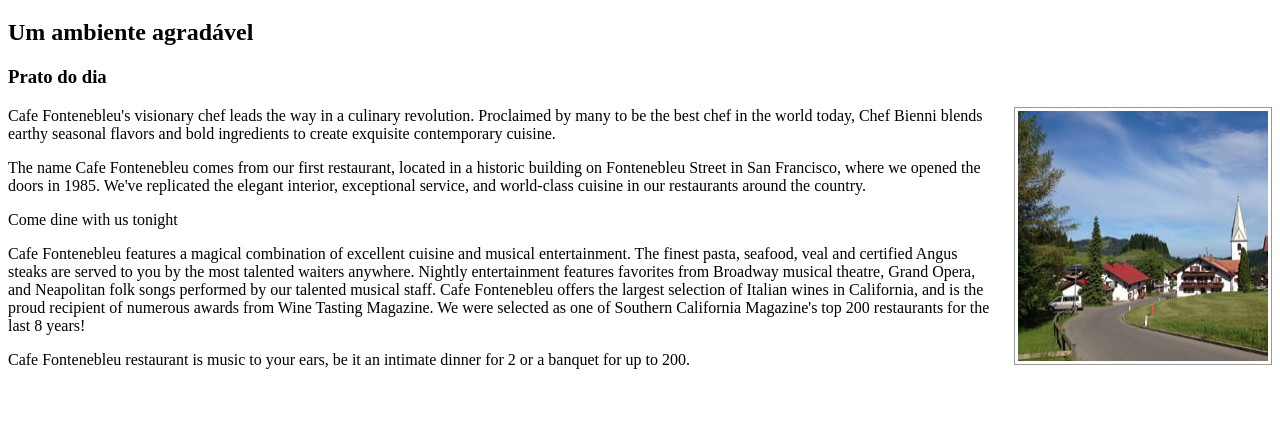
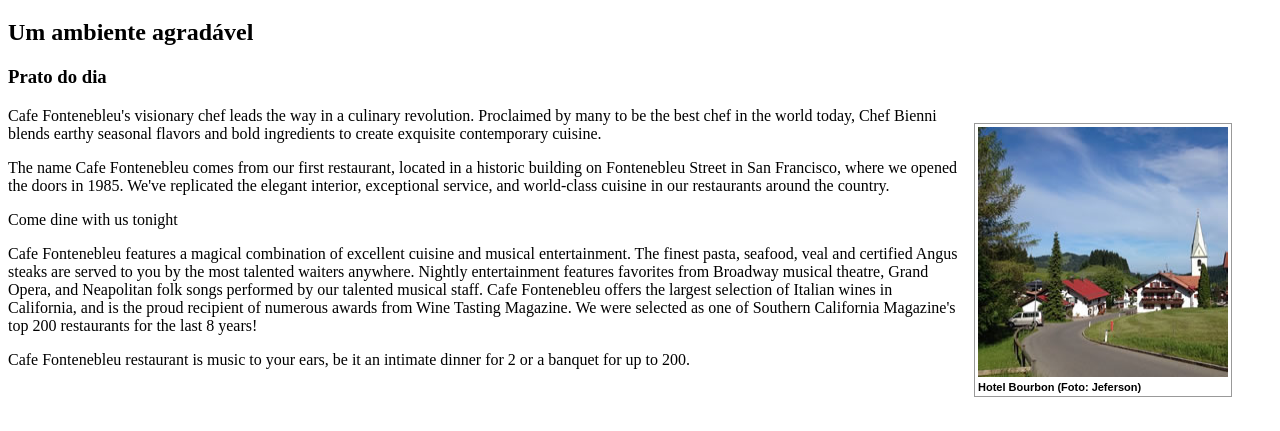
Before and after one commit to padilhasam/Desenvolvimento-Web, a plain HTML site: page exercicios limpos/unidade06/exercicio04/index.html in a window 1280 px wide. Shown: the part 61-492 px from the top of the page. Drawn offline with Linux system fonts and the light colour scheme.

Commit message:
Atualização 26-03-2025

```diff
--- a/exercicios limpos/unidade06/exercicio04/index.html
+++ b/exercicios limpos/unidade06/exercicio04/index.html
@@ -5,16 +5,19 @@
         <title>Curso HTML5 Essencial</title>
 
         <style>
-			.foto {
+			figure{
 				float:right;
 				margin-left:15px;
 				border:1px solid #999;
 				padding:3px;
 				margin-bottom:10px;
 			}
+			figcaption{
+				font-family: sans-serif;
+				font-size: 11px;
+				font-weight: bold;
+			}
 		</style>
-
-
     </head>
 
     <body>
@@ -23,9 +26,10 @@
 		<h2>Um ambiente agrad&aacute;vel</h2>
 		<h3>Prato do dia</h3>
 
-
-				<img 	src="imagens/cidade.jpg" 	width="250" height="250"  title="Foto do acesso ao hotel"
-        				alt="Foto da rua do hotel" class="foto" >
+		<figure>
+				<img src="imagens/cidade.jpg" width="250" height="250" title="Foto do acesso ao hotel" alt="Foto da rua do hotel" class="foto">
+			<figcaption>Hotel Bourbon (Foto: Jeferson)</figcaption>
+		</figure>
 
         <p>Cafe Fontenebleu's visionary chef leads the way in a culinary revolution. Proclaimed by many to be the best chef in the world today, Chef Bienni blends earthy seasonal flavors and bold ingredients to create exquisite contemporary cuisine. </p>
         <p>The name Cafe Fontenebleu comes from our first restaurant, located in a historic building on Fontenebleu Street in San Francisco, where we opened the doors in 1985. We've replicated the elegant interior, exceptional service, and world-class cuisine in our restaurants around the country.</p>
```
Also changed, not shown: exercicios limpos/unidade07/exercicio01/index.html (+3 -4 lines), exercicios limpos/unidade07/exercicio02/index.html (+1 -4 lines).
